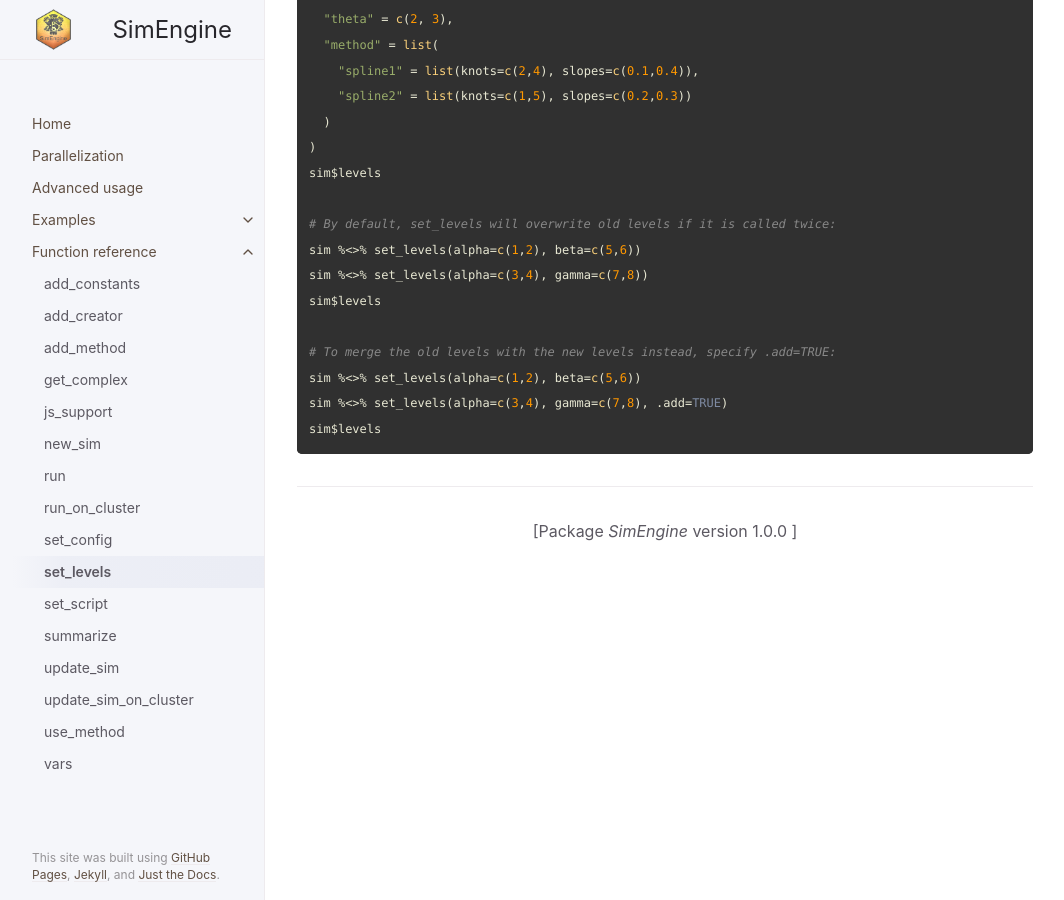
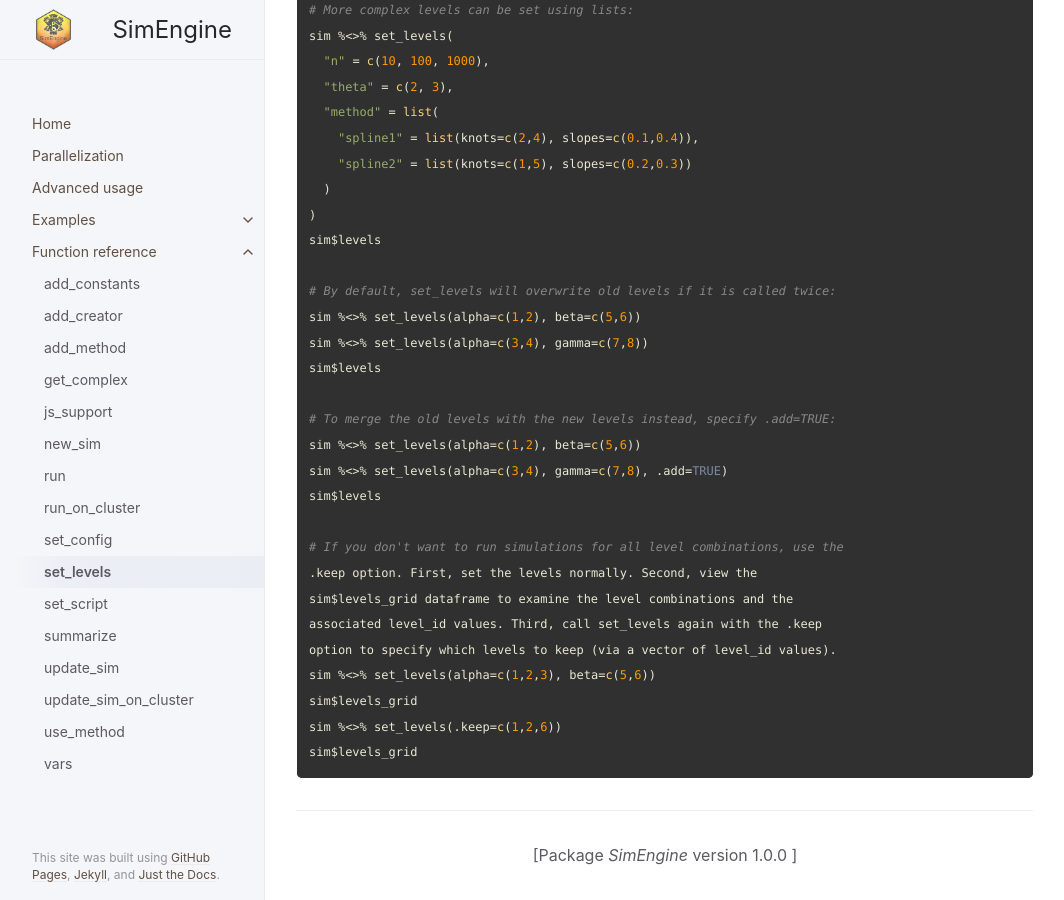
Before and after one commit to Avi-Kenny/SimEngine, a Jekyll site: the page built from docs/docs/function-reference/set_levels.md, in a window 1280 px wide and 900 px high, scrolled down 1177 px. Shown: the whole window, without its empty margins (107-1171 px from the left). Built offline with Jekyll 4.4.1, drawn with Linux system fonts in a browser that asks for light colours; some of the changed text lies outside the part shown.

Commit message:
Bug fix and doc update related to set_levels() .keep option

````diff
--- a/docs/docs/function-reference/set_levels.md
+++ b/docs/docs/function-reference/set_levels.md
@@ -21,7 +21,7 @@
 <h3>Usage</h3>
 
 ```R
-set_levels(sim, ..., .add = FALSE)
+set_levels(sim, ..., .add = FALSE, .keep = NA)
 ```
 
 
@@ -45,6 +45,11 @@
 more. On the second call, if add=FALSE (default) the old set of levels
 will be replaced by the new set, whereas if add=TRUE the new set of
 levels will be merged with the old set. See examples.</p>
+</td></tr>
+<tr valign="top"><td><span style='font-family:&quot;SFMono-Regular&quot;,Menlo,Consolas,Monospace; font-size:0.85em'>.keep</span></td>
+<td>
+<p>An integer vector specifying which level combinations to keep;
+see examples.</p>
 </td></tr>
 </table>
 
@@ -87,6 +92,16 @@
 sim %<>% set_levels(alpha=c(1,2), beta=c(5,6))
 sim %<>% set_levels(alpha=c(3,4), gamma=c(7,8), .add=TRUE)
 sim$levels
+
+# If you don't want to run simulations for all level combinations, use the
+.keep option. First, set the levels normally. Second, view the
+sim$levels_grid dataframe to examine the level combinations and the
+associated level_id values. Third, call set_levels again with the .keep
+option to specify which levels to keep (via a vector of level_id values).
+sim %<>% set_levels(alpha=c(1,2,3), beta=c(5,6))
+sim$levels_grid
+sim %<>% set_levels(.keep=c(1,2,6))
+sim$levels_grid
 ```
 
 <hr /><div style="text-align: center;">[Package <em>SimEngine</em> version 1.0.0 ]</div>
````
Also changed, not shown: 2 other files.
